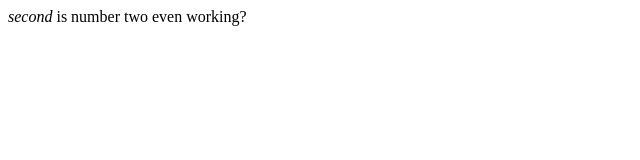
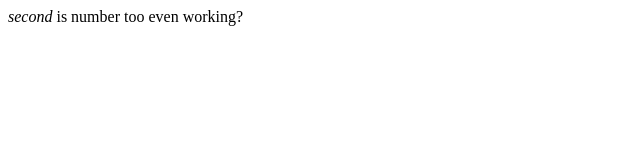
Before and after one commit to sophtwentynine/testmofo, a plain HTML site: page two.html in a window 1280 px wide. Shown: the full height of the page, 0-640 px from the left. Drawn offline with Linux system fonts and the light colour scheme.

Commit message:
spelling 'correction'

```diff
--- a/two.html
+++ b/two.html
@@ -2,6 +2,6 @@
 
 <i>second</i>
 
-is number two even working?
+is number too even working?
 
 </html>
```
